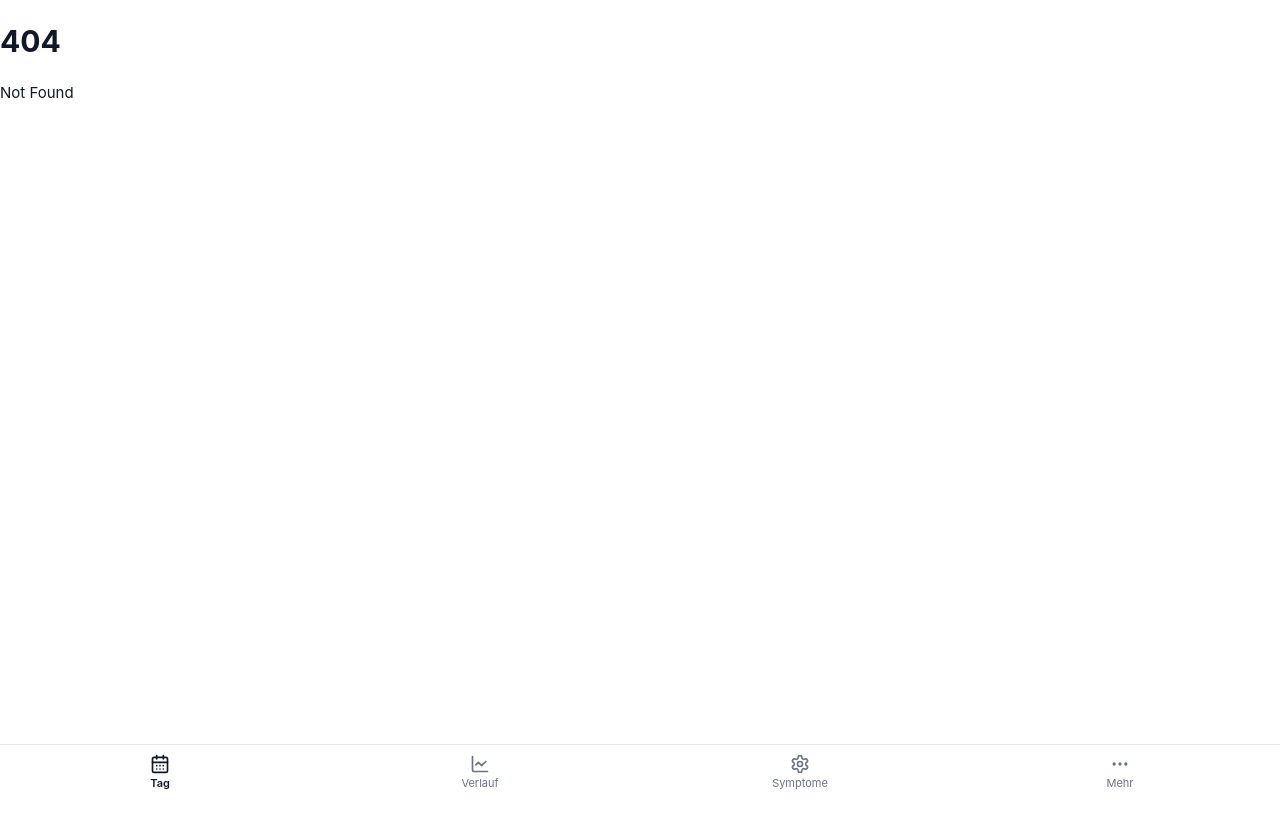
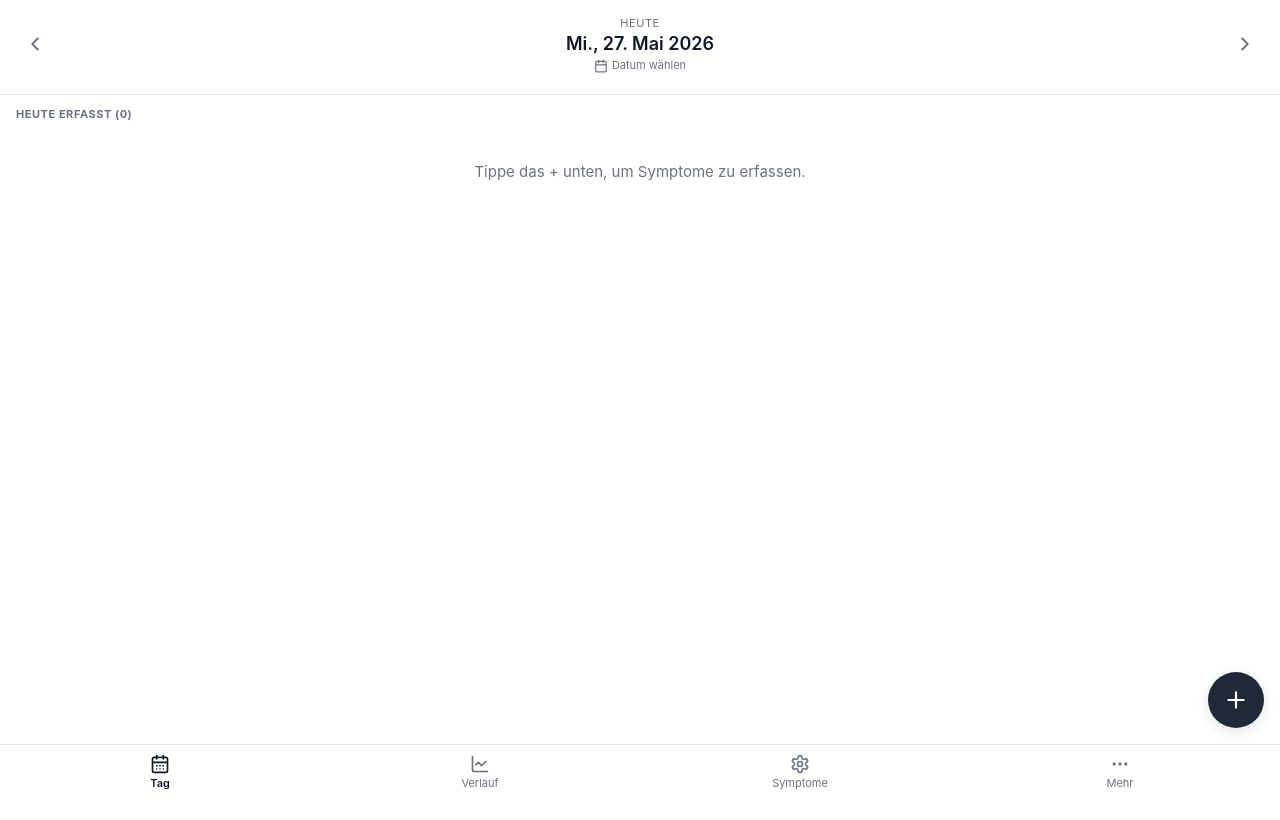
Before and after one commit to oetiker/PeriMenoBomb, a SvelteKit app: page /tag/2026-05-27 in a window 1280 px wide. Before the commit this address had no page. Built offline with nearby package versions, Linux system fonts and the light colour scheme.

Commit message:
feat(day): full daily entry flow — list, FAB, sheet, editor

```diff
--- /dev/null
+++ b/src/lib/components/DayView/EntryCard.svelte
@@ -0,0 +1,42 @@
+<script lang="ts">
+  import Badge from '$lib/components/ui/Badge.svelte';
+  import SwipeRow from '$lib/components/ui/SwipeRow.svelte';
+  import { MessageCircle } from '@lucide/svelte';
+  import type { Symptom, Entry } from '$lib/db';
+
+  type Props = { entry: Entry; symptom: Symptom; onTap: () => void; onSwipe: () => void };
+  let { entry, symptom, onTap, onSwipe }: Props = $props();
+
+  const intensityLabel = $derived(
+    entry.intensity ? entry.intensity.charAt(0).toUpperCase() + entry.intensity.slice(1) : 'erfasst'
+  );
+</script>
+
+<SwipeRow {onSwipe}>
+  <button type="button" class="card" onclick={onTap}>
+    <Badge icon={symptom.icon} color={symptom.color} size={28} />
+    <div class="text">
+      <div class="name">{symptom.name}</div>
+      <div class="meta">
+        <span class={`level level-${entry.intensity ?? 'none'}`}>{intensityLabel}</span>
+        {#if entry.comment}<MessageCircle size={14} />{/if}
+      </div>
+    </div>
+  </button>
+</SwipeRow>
+
+<style>
+  .card {
+    display: flex; align-items: center; gap: var(--sp-3);
+    width: 100%; padding: var(--sp-3) var(--sp-4);
+    background: var(--c-surface);
+    border: 1px solid var(--c-border);
+    border-radius: var(--r-2);
+    margin-bottom: var(--sp-2);
+    cursor: pointer; text-align: left;
+  }
+  .text { flex: 1; }
+  .name { font-weight: var(--fw-bold); }
+  .meta { display: flex; align-items: center; gap: var(--sp-2); font-size: var(--fs-sm); color: var(--c-text-dim); margin-top: 2px; }
+  .level-stark { color: var(--c-danger); font-weight: var(--fw-bold); }
+</style>
--- /dev/null
+++ b/src/lib/components/DayView/EntryList.svelte
@@ -0,0 +1,52 @@
+<script lang="ts">
+  import EntryCard from './EntryCard.svelte';
+  import EntryEditor from '$lib/components/EntryEditor/EntryEditor.svelte';
+  import { liveQueryEffect } from '$lib/stores/liveQuery.svelte';
+  import { db, type Symptom, type Entry } from '$lib/db';
+  import { deleteEntry, upsertEntry, listEntriesForDate } from '$lib/db/entries';
+  import { snackbar } from '$lib/stores/snackbar.svelte';
+
+  type Props = { date: string };
+  let { date }: Props = $props();
+
+  // liveQueryEffect re-subscribes when `date` changes — important for date-picker navigation.
+  const entriesQ = liveQueryEffect(() => listEntriesForDate(date), [] as Entry[]);
+  const symptomsQ = liveQueryEffect(() => db.symptoms.toArray(), [] as Symptom[]);
+  const symptomMap = $derived(new Map(symptomsQ.current.map((s) => [s.id, s])));
+
+  let editing = $state<{ entry: Entry; symptom: Symptom } | null>(null);
+
+  async function removeWithUndo(e: Entry, s: Symptom) {
+    const original = { ...e };
+    await deleteEntry(e.date, e.symptomId);
+    snackbar.show({
+      message: `${s.name} entfernt`,
+      actionLabel: 'Rückgängig',
+      onAction: () => upsertEntry({ date: original.date, symptomId: original.symptomId, intensity: original.intensity, comment: original.comment })
+    });
+  }
+</script>
+
+<section>
+  <h2 class="section-title">Heute erfasst ({entriesQ.current.length})</h2>
+
+  {#if entriesQ.current.length === 0}
+    <p class="empty">Tippe das + unten, um Symptome zu erfassen.</p>
+  {/if}
+
+  {#each entriesQ.current as e (e.id)}
+    {@const s = symptomMap.get(e.symptomId)}
+    {#if s}
+      <EntryCard entry={e} symptom={s} onTap={() => editing = { entry: e, symptom: s }} onSwipe={() => removeWithUndo(e, s)} />
+    {/if}
+  {/each}
+</section>
+
+{#if editing}
+  <EntryEditor open={true} date={editing.entry.date} symptom={editing.symptom} onClose={() => editing = null} />
+{/if}
+
+<style>
+  .section-title { font-size: var(--fs-xs); color: var(--c-text-dim); text-transform: uppercase; letter-spacing: 0.05em; margin: var(--sp-3) var(--sp-4) var(--sp-2); }
+  .empty { color: var(--c-text-dim); text-align: center; padding: var(--sp-5); }
+</style>
--- /dev/null
+++ b/src/lib/components/ui/Fab.svelte
@@ -0,0 +1,22 @@
+<script lang="ts">
+  import { Plus } from '@lucide/svelte';
+  type Props = { onClick: () => void; label?: string };
+  let { onClick, label = 'Symptom hinzufügen' }: Props = $props();
+</script>
+
+<button type="button" class="fab" onclick={onClick} aria-label={label}>
+  <Plus size={26} />
+</button>
+
+<style>
+  .fab {
+    position: fixed; right: var(--sp-4);
+    bottom: calc(var(--nav-height) + var(--sp-4) + var(--safe-bottom));
+    width: 56px; height: 56px; border-radius: 50%;
+    background: var(--c-primary); color: var(--c-primary-contrast);
+    border: 0; box-shadow: var(--shadow-2);
+    cursor: pointer;
+    display: flex; align-items: center; justify-content: center;
+    z-index: 20;
+  }
+</style>
--- /dev/null
+++ b/src/routes/tag/[date]/+page.svelte
@@ -0,0 +1,39 @@
+<script lang="ts">
+  import DateHeader from '$lib/components/DayView/DateHeader.svelte';
+  import EntryList from '$lib/components/DayView/EntryList.svelte';
+  import SymptomSheet from '$lib/components/SymptomSheet/SymptomSheet.svelte';
+  import EntryEditor from '$lib/components/EntryEditor/EntryEditor.svelte';
+  import Fab from '$lib/components/ui/Fab.svelte';
+  import { currentDate } from '$lib/stores/currentDate.svelte';
+  import { liveQueryEffect } from '$lib/stores/liveQuery.svelte';
+  import { db, type Symptom, type Entry } from '$lib/db';
+  import { listEntriesForDate, upsertEntry } from '$lib/db/entries';
+
+  let { data } = $props();
+  $effect(() => { currentDate.set(data.date); });
+
+  let sheetOpen = $state(false);
+  let editing = $state<{ symptom: Symptom } | null>(null);
+
+  const entriesQ = liveQueryEffect(() => listEntriesForDate(currentDate.value), [] as Entry[]);
+  const symptomsQ = liveQueryEffect(() => db.symptoms.toArray(), [] as Symptom[]);
+
+  const enteredIds = $derived(new Set(entriesQ.current.map((e) => e.symptomId)));
+
+  async function onPick(symptomId: string) {
+    await upsertEntry({ date: currentDate.value, symptomId });
+    const sym = symptomsQ.current.find((s) => s.id === symptomId);
+    if (sym) editing = { symptom: sym };
+  }
+</script>
+
+<DateHeader />
+<EntryList date={currentDate.value} />
+
+<Fab onClick={() => sheetOpen = true} />
+
+<SymptomSheet open={sheetOpen} onClose={() => sheetOpen = false} {onPick} {enteredIds} />
+
+{#if editing}
+  <EntryEditor open={true} date={currentDate.value} symptom={editing.symptom} onClose={() => editing = null} />
+{/if}
--- /dev/null
+++ b/src/routes/tag/[date]/+page.ts
@@ -0,0 +1,9 @@
+import { error } from '@sveltejs/kit';
+import { isValidDateKey } from '$lib/utils/date';
+
+export const prerender = false;
+
+export function load({ params }: { params: { date: string } }) {
+  if (!isValidDateKey(params.date)) throw error(404, 'Ungültiges Datum');
+  return { date: params.date };
+}
```
Also changed, not shown: src/routes/+page.svelte (+8 -1 lines).
